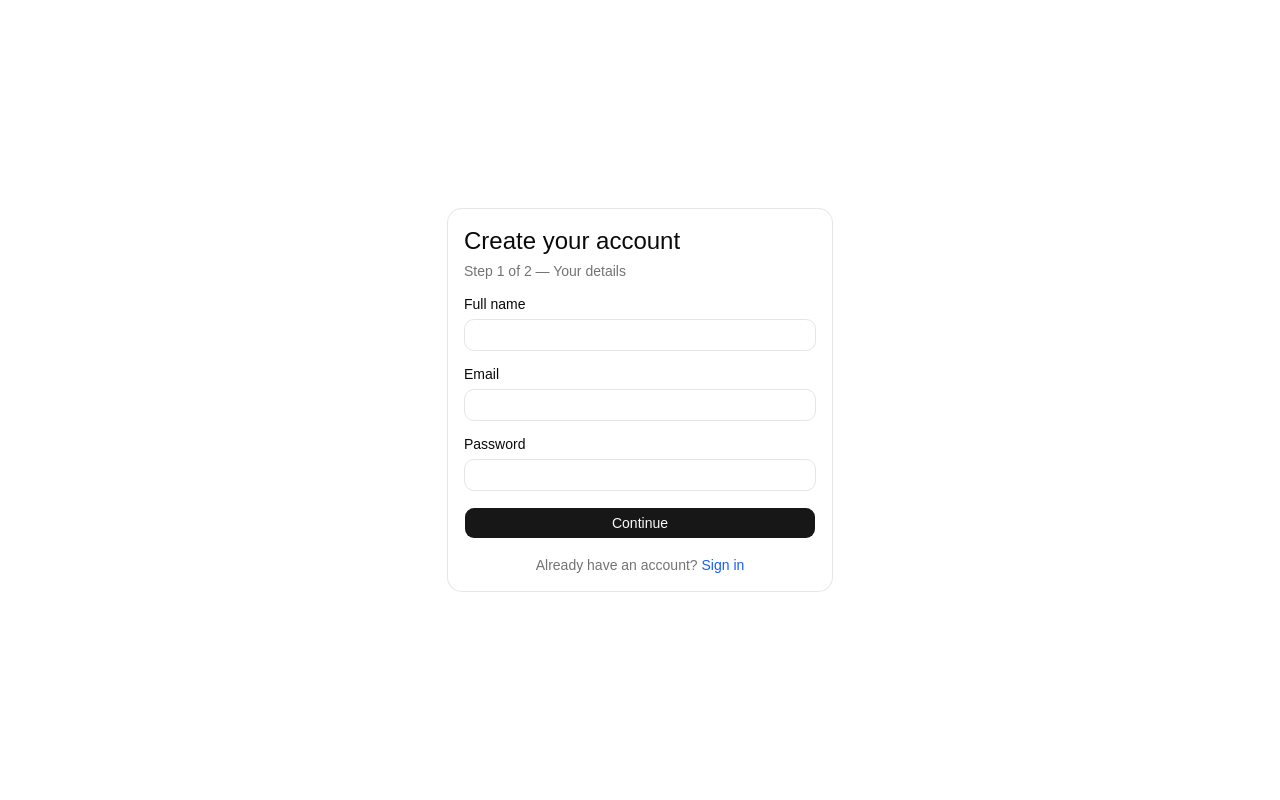
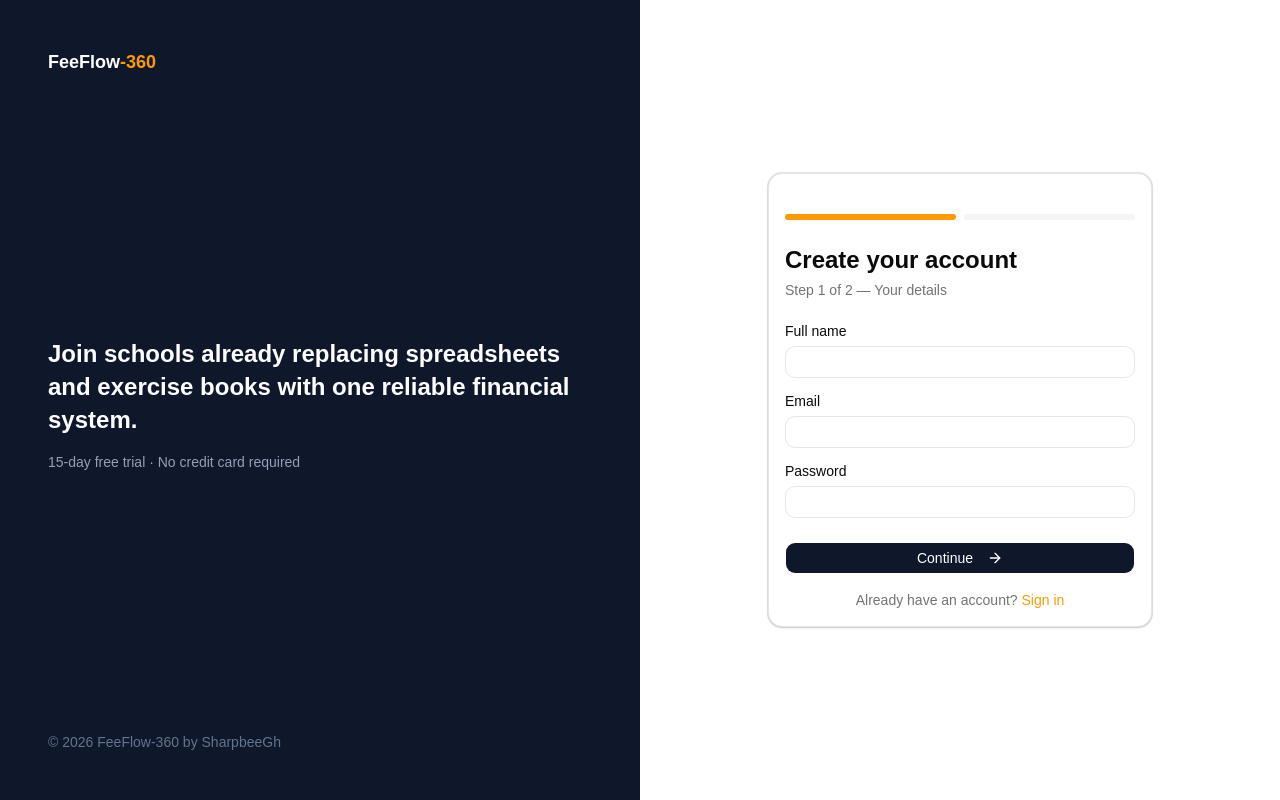
Before and after one commit to SharpbeeGh-Eduflow360/feeflow-360, a React (Vite) app: page /register in a window 1280 px wide. Built offline with nearby package versions, Linux system fonts and the light colour scheme; no server answers.

Commit message:
feat: redesign register page with animated two-step split-screen layout

```diff
--- a/src/pages/Register.tsx
+++ b/src/pages/Register.tsx
@@ -1,17 +1,13 @@
 import { useState } from 'react'
 import type { FormEvent } from 'react'
 import { Link, useNavigate } from 'react-router-dom'
+import { motion, AnimatePresence } from 'framer-motion'
 import { supabase } from '@/lib/supabase'
 import { Button } from '@/components/ui/button'
 import { Input } from '@/components/ui/input'
 import { Label } from '@/components/ui/label'
-import {
-  Card,
-  CardContent,
-  CardDescription,
-  CardHeader,
-  CardTitle,
-} from '@/components/ui/card'
+import { Card, CardContent } from '@/components/ui/card'
+import { ArrowRight } from 'lucide-react'
 
 type Step = 'account' | 'school'
 
@@ -22,7 +18,6 @@ export default function Register() {
   const [fullName, setFullName] = useState('')
   const [email, setEmail] = useState('')
   const [password, setPassword] = useState('')
-
   const [schoolName, setSchoolName] = useState('')
 
   const [error, setError] = useState<string | null>(null)
@@ -36,9 +31,7 @@ export default function Register() {
     const { error } = await supabase.auth.signUp({
       email,
       password,
-      options: {
-        data: { full_name: fullName },
-      },
+      options: { data: { full_name: fullName } },
     })
 
     setLoading(false)
@@ -71,16 +64,62 @@ export default function Register() {
   }
 
   return (
-    <div className="min-h-screen flex items-center justify-center p-4">
-      <Card className="w-full max-w-sm">
+    <div className="flex min-h-screen">
+      {/* Left: brand panel */}
+      <div className="relative hidden w-1/2 flex-col justify-between bg-brand-navy p-12 lg:flex">
+        <Link to="/" className="text-lg font-bold text-white">
+          FeeFlow<span className="text-brand-gold">-360</span>
+        </Link>
+
+        <motion.div
+          initial={{ opacity: 0, y: 20 }}
+          animate={{ opacity: 1, y: 0 }}
+          transition={{ duration: 0.6 }}
+        >
+          <p className="text-2xl font-semibold leading-snug text-white">
+            Join schools already replacing spreadsheets and exercise books
+            with one reliable financial system.
+          </p>
+          <p className="mt-4 text-sm text-slate-400">
+            15-day free trial · No credit card required
+          </p>
+        </motion.div>
+
+        <p className="text-sm text-slate-500">
+          © {new Date().getFullYear()} FeeFlow-360 by SharpbeeGh
+        </p>
+      </div>
+
+      {/* Right: form */}
+      <div className="flex w-full flex-col items-center justify-center p-6 lg:w-1/2">
+        <Link to="/" className="mb-8 text-lg font-bold text-brand-navy dark:text-white lg:hidden">
+          FeeFlow<span className="text-brand-gold">-360</span>
+        </Link>
+
+        <div className="w-full max-w-sm">
+          <Card className="border-0 shadow-none lg:border lg:shadow-sm">
+            <CardContent className="pt-6">
+              {/* Step indicator */}
+              <div className="mb-6 flex items-center gap-2">
+                <div className={`h-1.5 flex-1 rounded-full ${step === 'account' || step === 'school' ? 'bg-brand-gold' : 'bg-muted'}`} />
+                <div className={`h-1.5 flex-1 rounded-full ${step === 'school' ? 'bg-brand-gold' : 'bg-muted'}`} />
+              </div>
+
+              <AnimatePresence mode="wait">
                 {step === 'account' && (
-          <>
-            <CardHeader>
-              <CardTitle className="text-2xl">Create your account</CardTitle>
-              <CardDescription>Step 1 of 2 — Your details</CardDescription>
-            </CardHeader>
-            <CardContent>
-              <form onSubmit={handleCreateAccount} className="flex flex-col gap-4">
+                  <motion.div
+                    key="account"
+                    initial={{ opacity: 0, x: 20 }}
+                    animate={{ opacity: 1, x: 0 }}
+                    exit={{ opacity: 0, x: -20 }}
+                    transition={{ duration: 0.3 }}
+                  >
+                    <h1 className="text-2xl font-bold">Create your account</h1>
+                    <p className="mt-1 text-sm text-muted-foreground">
+                      Step 1 of 2 — Your details
+                    </p>
+
+                    <form onSubmit={handleCreateAccount} className="mt-6 flex flex-col gap-4">
                       <div className="flex flex-col gap-2">
                         <Label htmlFor="fullName">Full name</Label>
                         <Input
@@ -114,29 +153,39 @@ export default function Register() {
 
                       {error && <p className="text-sm text-red-600">{error}</p>}
 
-                <Button type="submit" disabled={loading}>
+                      <Button
+                        type="submit"
+                        disabled={loading}
+                        className="mt-2 bg-brand-navy text-white hover:bg-brand-navy-light"
+                      >
                         {loading ? 'Creating account...' : 'Continue'}
+                        {!loading && <ArrowRight className="ml-2 h-4 w-4" />}
                       </Button>
 
-                <p className="text-sm text-center text-muted-foreground">
+                      <p className="text-center text-sm text-muted-foreground">
                         Already have an account?{' '}
-                  <Link to="/login" className="text-blue-600 font-medium">
+                        <Link to="/login" className="font-medium text-brand-gold hover:underline">
                           Sign in
                         </Link>
                       </p>
                     </form>
-            </CardContent>
-          </>
+                  </motion.div>
                 )}
 
                 {step === 'school' && (
-          <>
-            <CardHeader>
-              <CardTitle className="text-2xl">Your school</CardTitle>
-              <CardDescription>Step 2 of 2 — School details</CardDescription>
-            </CardHeader>
-            <CardContent>
-              <form onSubmit={handleCreateSchool} className="flex flex-col gap-4">
+                  <motion.div
+                    key="school"
+                    initial={{ opacity: 0, x: 20 }}
+                    animate={{ opacity: 1, x: 0 }}
+                    exit={{ opacity: 0, x: -20 }}
+                    transition={{ duration: 0.3 }}
+                  >
+                    <h1 className="text-2xl font-bold">Your school</h1>
+                    <p className="mt-1 text-sm text-muted-foreground">
+                      Step 2 of 2 — School details
+                    </p>
+
+                    <form onSubmit={handleCreateSchool} className="mt-6 flex flex-col gap-4">
                       <div className="flex flex-col gap-2">
                         <Label htmlFor="schoolName">School name</Label>
                         <Input
@@ -149,14 +198,22 @@ export default function Register() {
 
                       {error && <p className="text-sm text-red-600">{error}</p>}
 
-                <Button type="submit" disabled={loading}>
+                      <Button
+                        type="submit"
+                        disabled={loading}
+                        className="mt-2 bg-brand-navy text-white hover:bg-brand-navy-light"
+                      >
                         {loading ? 'Setting up...' : 'Finish setup'}
+                        {!loading && <ArrowRight className="ml-2 h-4 w-4" />}
                       </Button>
                     </form>
+                  </motion.div>
+                )}
+              </AnimatePresence>
             </CardContent>
-          </>
-        )}
           </Card>
+        </div>
+      </div>
     </div>
   )
 }
```
Lines whose indentation alone changed are shown as unchanged.
